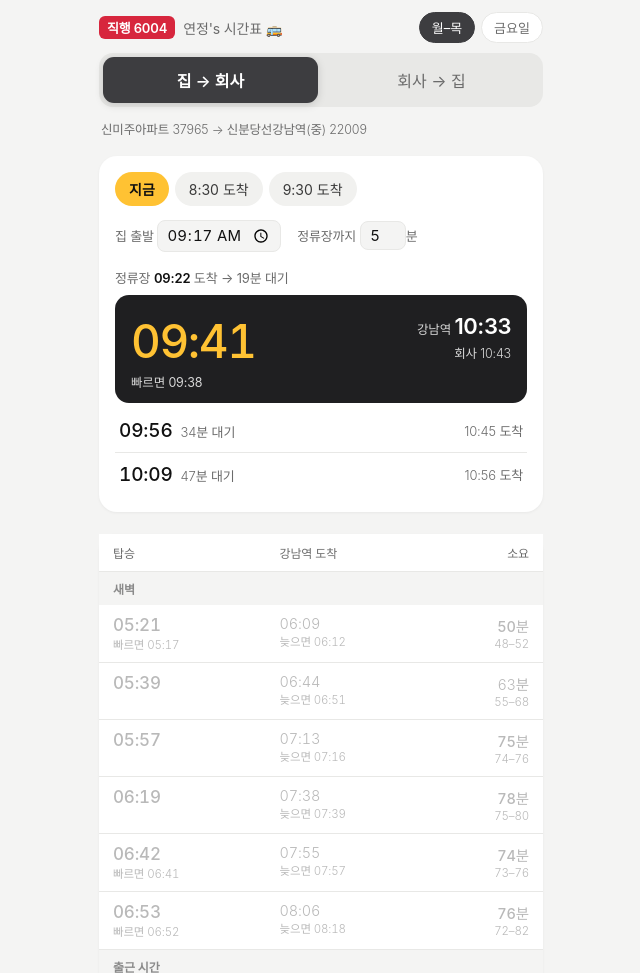
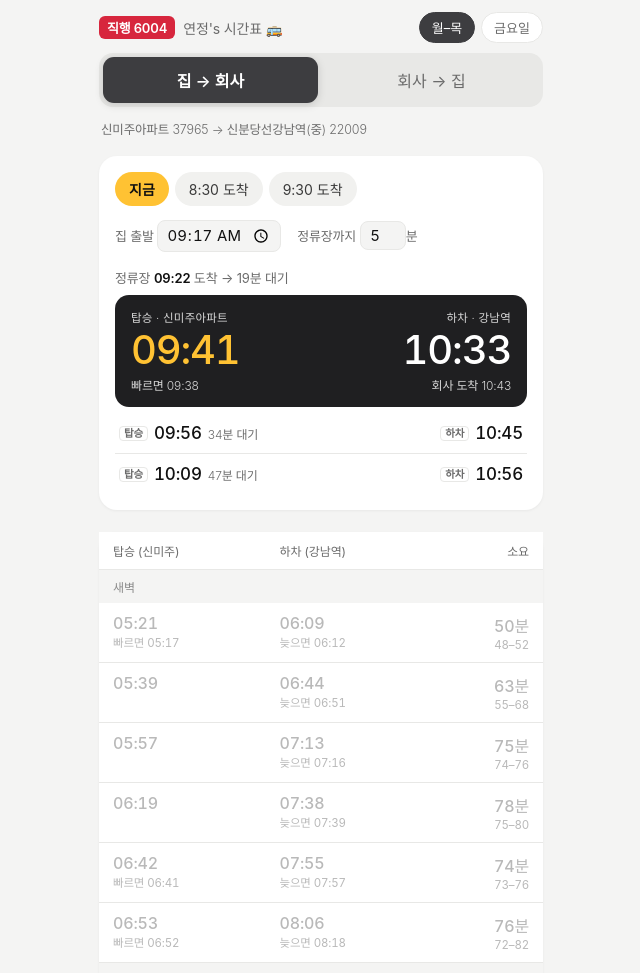
Before and after one commit to ff-aca/web, a plain HTML site: page 6004.html in a window 1280 px wide. Shown: the top 973 px of the page, without its empty margins (319-959 px from the left). Drawn offline with Linux system fonts and the light colour scheme; a web font is replaced by a local one.

Commit message:
6004 수정

```diff
--- a/6004.html
+++ b/6004.html
@@ -22,8 +22,8 @@ body{margin:0;background:var(--bg);color:var(--ink);font-family:"Pretendard Vari
 .route{margin:6px 2px 10px}
 .mini{display:none;margin-top:8px;background:var(--hero);border-radius:12px;padding:8px 12px;font-size:13px;color:var(--heroTxt);align-items:center;justify-content:space-between;cursor:pointer}
 .mini.show{display:flex}
-.mini b{font-size:20px;font-weight:600;color:var(--num);margin-right:6px;font-variant-numeric:tabular-nums}
-.mini .ar b{font-size:16px;color:var(--heroInk);margin:0 2px}
+.mini b{font-size:18px;font-weight:600;color:var(--num);margin-right:6px;font-variant-numeric:tabular-nums}
+.mini .ar b{font-size:18px;color:var(--heroInk);margin:0 2px}
 
 th{position:sticky;top:var(--toph,0px);z-index:2}
 tr{scroll-margin-top:calc(var(--toph,0px) + 40px)}
@@ -70,6 +70,24 @@ tr.pick td{background:var(--pick);color:var(--pickTxt)}tr.pick td.a{font-weight:
 .sec td{text-align:left!important;font-size:12px;font-weight:600;color:var(--sec);background:var(--bg);padding:8px 14px;border-bottom:0}
 td.slow{color:var(--warm);font-weight:500}td.fast{color:var(--ink);font-weight:500}
 .fold td{text-align:center!important;font-size:12.5px;font-weight:500;color:var(--sub);background:var(--accent2);padding:10px;cursor:pointer;border-bottom:1px solid var(--line)}
+.lb{font-size:11px;color:var(--heroTxt);margin-bottom:6px;letter-spacing:.02em}
+.r .lb{margin-bottom:2px}
+.sm i,.mini i{font-style:normal;font-size:10.5px;font-weight:600;color:var(--sub);border:1px solid var(--line);border-radius:4px;padding:0 4px;margin-right:6px;vertical-align:2px}
+.mini i{color:var(--heroTxt);border-color:#4a4a4f}
+.sm small{font-size:11px}
+.hero{display:flex;align-items:flex-start;justify-content:space-between;gap:12px}
+.hero .col{flex:1}.hero .rr{text-align:right}
+.hero .t{font-size:40px!important;font-weight:500!important;line-height:1.05;letter-spacing:-.03em;color:var(--num);font-variant-numeric:tabular-nums}
+.hero .t.w{color:var(--heroInk)}
+.hero .sub{font-size:12px;color:var(--heroTxt);margin-top:6px;line-height:1.5}
+.lb{font-size:11.5px;color:var(--heroTxt);margin-bottom:4px}
+.sm{font-size:16px!important}
+.sm .t,.sm .v{margin-right:0!important;font-size:17px!important;font-weight:500!important;color:var(--ink);font-variant-numeric:tabular-nums;margin-right:6px}
+.sm .x{font-size:12px;color:var(--sub);margin-left:6px}
+.sm .warn.x{margin:0 6px}
+td,td.a{font-size:16px!important;font-weight:500!important}
+td small{font-weight:400!important}
+.sec td{font-size:12px!important}.fold td{font-size:12.5px!important}
 .foot{font-size:11.5px;color:var(--sub);line-height:1.7;margin-top:18px}
 </style></head><body><div class="wrap">
 <div class="top" id="top">
@@ -81,7 +99,7 @@ td.slow{color:var(--warm);font-weight:500}td.fast{color:var(--ink);font-weight:5
 <div class="panel"><div class="chips" id="chips"></div>
 <div class="ctl" id="ctl"></div>
 <div class="res" id="res"></div></div>
-<table><thead><tr><th>탑승</th><th id="arrh">도착</th><th>소요</th></tr></thead><tbody id="tb"></tbody></table>
+<table><thead><tr><th id="deph">탑승</th><th id="arrh">도착</th><th>소요</th></tr></thead><tbody id="tb"></tbody></table>
 <div class="foot" id="foot"></div>
 </div>
 <script>
@@ -106,7 +124,7 @@ function render(scroll){
   document.querySelectorAll('#dirseg button').forEach(b=>b.classList.toggle('on',b.dataset.k===K));
   document.querySelectorAll('#dayseg button').forEach(b=>b.classList.toggle('on',b.dataset.d===DAY));
   $('route').textContent=`${r.from} ${r.fromId} → ${r.to} ${r.toId}`;
-  $('arrh').textContent=r.short+' 도착';
+  $('arrh').textContent='하차 ('+r.short+')';$('deph').textContent='탑승 ('+(K==='go'?'신미주':'강남역')+')';
   $('chips').innerHTML=r.chips.map(([k,l])=>`<button data-s="${k}" class="${SEL===k?'on':''}">${l}</button>`).join('');
   $('chips').querySelectorAll('button').forEach(b=>b.onclick=()=>{SEL=b.dataset.s;TIME=null;render(true)});
   const isArr=SEL.startsWith('a');
@@ -120,24 +138,22 @@ function render(scroll){
     let s=-1;D.forEach((x,i)=>{if(m(x[3])<=by)s=i});
     const tight=D[s+1]&&m(D[s+1][2])<=by?D[s+1]:null;pi=s;
     const x=D[s],leave=m(x[1])-w;
-    MINI=`<span><b>${x[0]}</b>${SEL.slice(1)} 도착용 · ${hm(leave)} 출발</span><span class="ar">${r.short}<b>${x[2]}</b></span>`;
+    MINI=`<span><i>탑승</i><b>${x[0]}</b>${hm(leave)} 집 출발</span><span class="ar"><i>하차</i><b>${x[2]}</b></span>`;
     html=`<div class="cap">회사 <b>${SEL.slice(1)}</b> 도착하려면</div>
-    <div class="herobox"><div class="hero"><div class="t">${x[0]}</div>
-    <div class="r">${r.short} <b>${x[2]}</b><br>늦어도 ${x[3]} · 회사 ${hm(m(x[3])+OFFICE_WALK)}</div></div>
-    <div class="note">${r.origin}에서 <span class="acc">${hm(leave)}</span>까지 출발${x[1]!==x[0]?` · 빠르면 ${x[1]}에 와요`:''}</div></div>`
-    +(tight?`<div class="sm"><span><span class="t">${tight[0]}</span>보통 ${tight[2]} 도착</span><span class="warn">늦으면 ${tight[3]} · 빠듯</span></div>`:'')
-    +(D[s-1]?`<div class="sm"><span><span class="t">${D[s-1][0]}</span>여유 있게</span><span>${D[s-1][2]} 도착</span></div>`:'');
+    <div class="herobox"><div class="hero"><div class="col"><div class="lb">탑승 · ${r.from}</div><div class="t">${x[0]}</div><div class="sub">${r.origin}에서 <span class="acc">${hm(leave)}</span>까지 출발${x[1]!==x[0]?`<br>빠르면 ${x[1]}에 와요`:''}</div></div>
+    <div class="col rr"><div class="lb">하차 · ${r.short}</div><div class="t w">${x[2]}</div><div class="sub">늦어도 ${x[3]}<br>회사 도착 ${hm(m(x[3])+OFFICE_WALK)}</div></div></div></div>`
+    +(tight?`<div class="sm"><span><i>탑승</i><span class="t">${tight[0]}</span><span class="x warn">빠듯</span></span><span><span class="x warn">늦으면 ${tight[3]} </span><i>하차</i><span class="v">${tight[2]}</span></span></div>`:'')
+    +(D[s-1]?`<div class="sm"><span><i>탑승</i><span class="t">${D[s-1][0]}</span><span class="x">여유 있게</span></span><span><i>하차</i><span class="v">${D[s-1][2]}</span></span></div>`:'');
   }else{
     const st=base+w;pi=D.findIndex(x=>m(x[0])>=st);
     if(pi<0)html=`<div class="cap">정류장 <b>${hm(st)}</b> 도착</div><div class="sm">이후 버스가 없어요 · 첫차 ${D[0][0]}</div>`;
     else{const x=D[pi],wait=m(x[0])-st,risky=m(x[1])<st;
-      MINI=`<span><b>${x[0]}</b>${wait}분 대기</span><span class="ar">${r.short}<b>${x[2]}</b>도착</span>`;
-      const extra=K==='go'?`<br>회사 ${hm(m(x[2])+OFFICE_WALK)}`:`<br>늦으면 ${x[3]}`;
+      MINI=`<span><i>탑승</i><b>${x[0]}</b>${wait}분 대기</span><span class="ar"><i>하차</i><b>${x[2]}</b></span>`;
+      const extra=K==='go'?`<br>회사 도착 ${hm(m(x[2])+OFFICE_WALK)}`:`<br>늦으면 ${x[3]}`;
       html=`<div class="cap">정류장 <b>${hm(st)}</b> 도착 → ${wait}분 대기</div>
-      <div class="herobox"><div class="hero"><div class="t">${x[0]}</div>
-      <div class="r">${r.short} <b>${x[2]}</b>${x[7]?' (추정)':''}${extra}</div></div>
-      ${risky?`<div class="note warn">빠르면 ${x[1]}에 와요 · 놓칠 수 있음</div>`:x[1]!==x[0]?`<div class="note">빠르면 ${x[1]}</div>`:''}</div>`
-      +D.slice(pi+1,pi+3).map(y=>`<div class="sm"><span><span class="t">${y[0]}</span>${m(y[0])-st}분 대기</span><span>${y[2]} 도착</span></div>`).join('');}
+      <div class="herobox"><div class="hero"><div class="col"><div class="lb">탑승 · ${r.from}</div><div class="t">${x[0]}</div><div class="sub">${risky?`<span class="warn">빠르면 ${x[1]} · 놓칠 수 있음</span>`:x[1]!==x[0]?`빠르면 ${x[1]}`:'&nbsp;'}</div></div>
+      <div class="col rr"><div class="lb">하차 · ${r.short}</div><div class="t w">${x[2]}</div><div class="sub">${x[7]?'추정 · ':''}${extra.replace('<br>','')}</div></div></div></div>`
+      +D.slice(pi+1,pi+3).map(y=>`<div class="sm"><span><i>탑승</i><span class="t">${y[0]}</span><span class="x">${m(y[0])-st}분 대기</span></span><span><i>하차</i><span class="v">${y[2]}</span></span></div>`).join('');}
   }
   $('res').innerHTML=html;
   $('mini').innerHTML=MINI;
```
